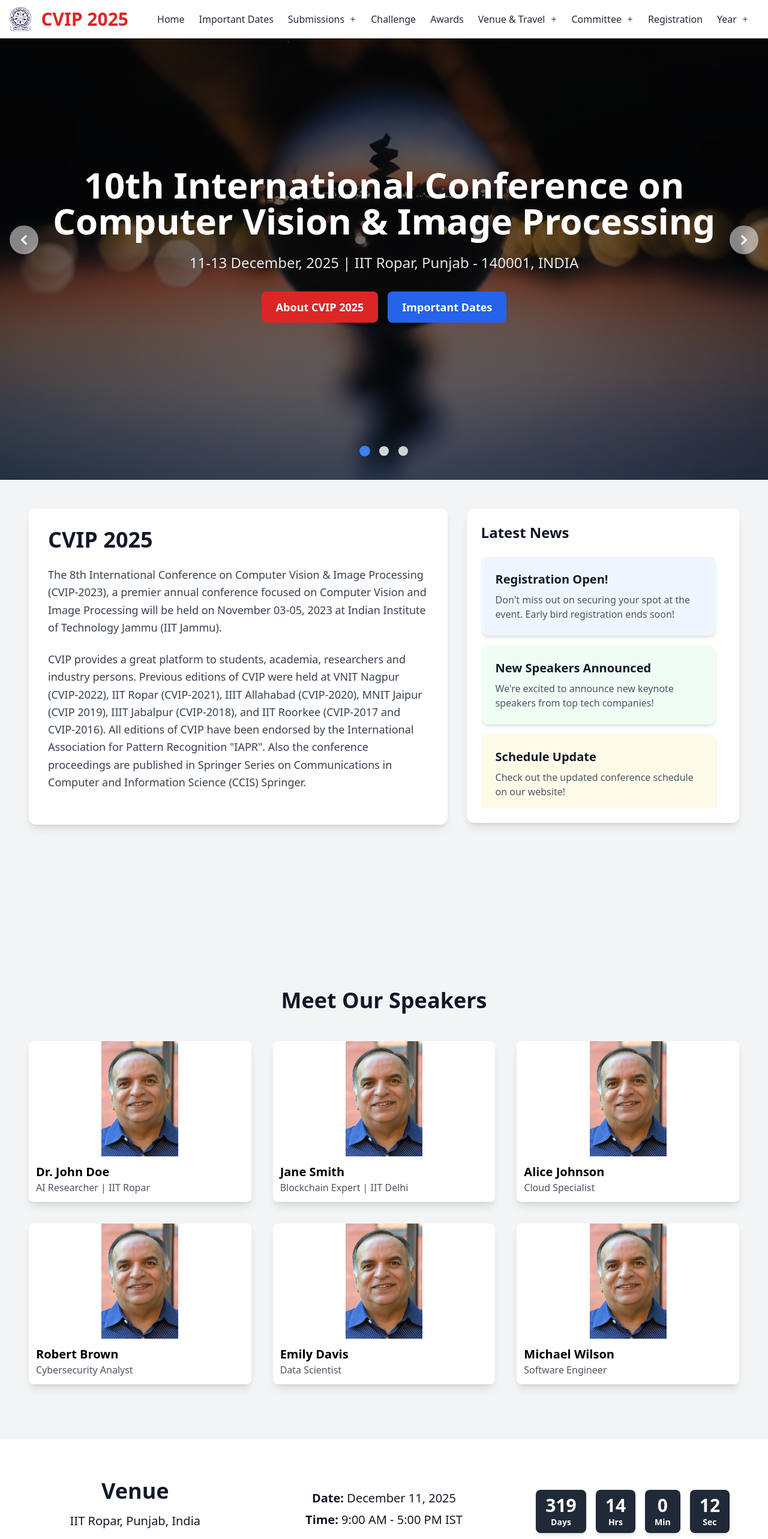
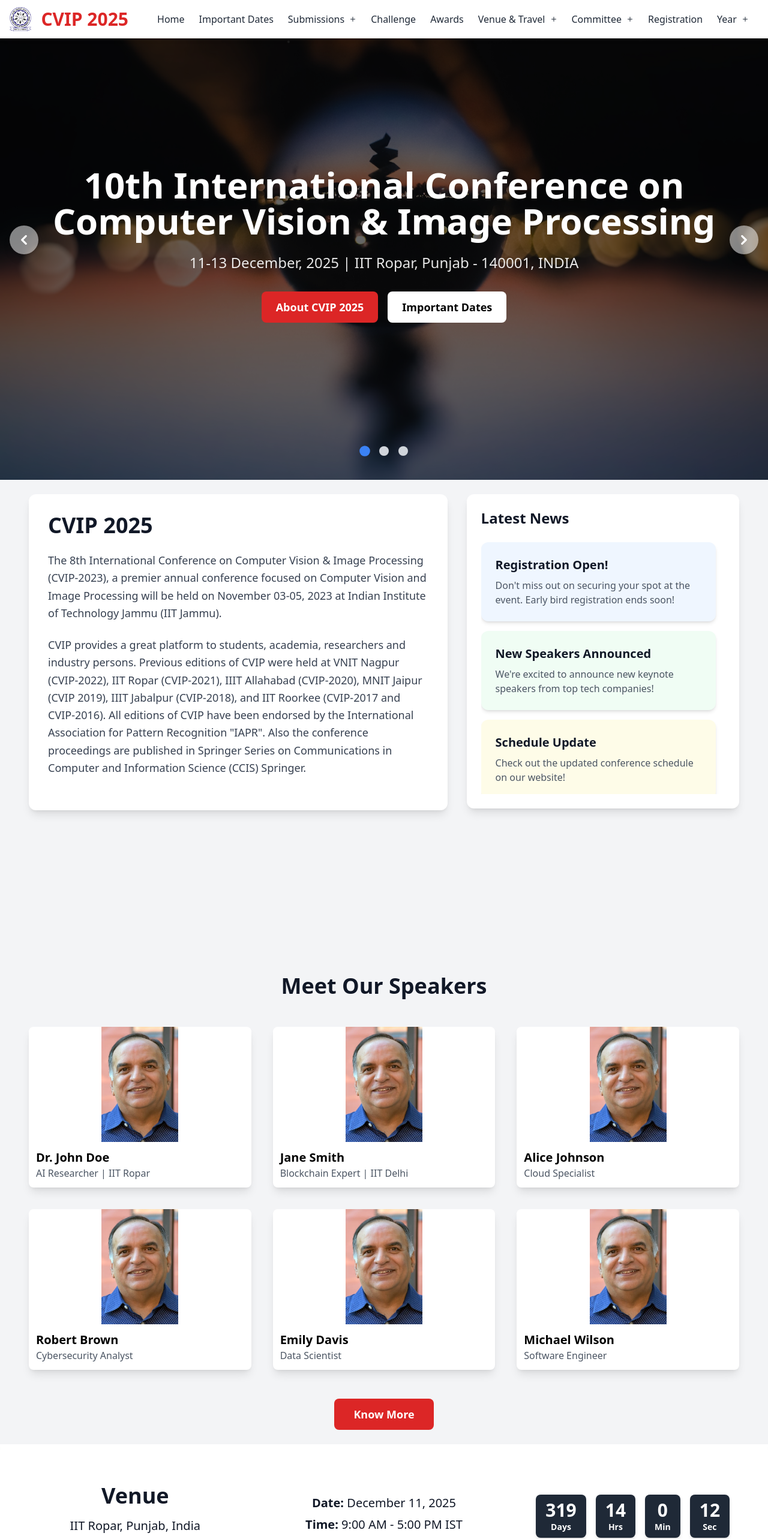
Before and after one commit to kushrm2803/cvip-2025, a Next.js app: page /home in a window 1280 px wide. Shown: the top 2566 px of the page at 60% size. Built offline with nearby package versions, Linux system fonts and the light colour scheme.

Commit message:
Slight Changes

```diff
--- a/components/home/ConferenceDetails.js
+++ b/components/home/ConferenceDetails.js
@@ -6,7 +6,7 @@ import NotificationsList from '@/components/home/NotificationsList';
 
 const ConferenceDetails = () => {
     return (
-      <div id="conference-about" className="min-h-screen bg-gray-100 py-12">
+      <div id="conference-about" className="min-h-screen bg-gray-100 py-6">
         <div className="max-w-7xl mx-auto px-6 lg:px-12">
           <div className="grid grid-cols-1 lg:grid-cols-5 gap-8 items-start">
             <div className="lg:col-span-3 w-full">
--- a/components/home/SpeakerSection.js
+++ b/components/home/SpeakerSection.js
@@ -1,23 +1,56 @@
-"use client"
+"use client";
 
-import React from 'react';
-import { motion } from 'framer-motion';
-import MemberCard from '@/components/committee/MemberCard';
+import React from "react";
+import { motion } from "framer-motion";
+import MemberCard from "@/components/committee/MemberCard";
+import Link from "next/link";
 
 const speakersData = [
-  { id: 1, name: 'Dr. John Doe', role: 'AI Researcher | IIT Ropar', image: '/committee/rajeev-ahuja.jpeg' },
-  { id: 2, name: 'Jane Smith', role: 'Blockchain Expert | IIT Delhi', image: '/committee/rajeev-ahuja.jpeg' },
-  { id: 3, name: 'Alice Johnson', role: 'Cloud Specialist', image: '/committee/rajeev-ahuja.jpeg' },
-  { id: 4, name: 'Robert Brown', role: 'Cybersecurity Analyst', image: '/committee/rajeev-ahuja.jpeg' },
-  { id: 5, name: 'Emily Davis', role: 'Data Scientist', image: '/committee/rajeev-ahuja.jpeg' },
-  { id: 6, name: 'Michael Wilson', role: 'Software Engineer', image: '/committee/rajeev-ahuja.jpeg' },
+  {
+    id: 1,
+    name: "Dr. John Doe",
+    role: "AI Researcher | IIT Ropar",
+    image: "/committee/rajeev-ahuja.jpeg",
+  },
+  {
+    id: 2,
+    name: "Jane Smith",
+    role: "Blockchain Expert | IIT Delhi",
+    image: "/committee/rajeev-ahuja.jpeg",
+  },
+  {
+    id: 3,
+    name: "Alice Johnson",
+    role: "Cloud Specialist",
+    image: "/committee/rajeev-ahuja.jpeg",
+  },
+  {
+    id: 4,
+    name: "Robert Brown",
+    role: "Cybersecurity Analyst",
+    image: "/committee/rajeev-ahuja.jpeg",
+  },
+  {
+    id: 5,
+    name: "Emily Davis",
+    role: "Data Scientist",
+    image: "/committee/rajeev-ahuja.jpeg",
+  },
+  {
+    id: 6,
+    name: "Michael Wilson",
+    role: "Software Engineer",
+    image: "/committee/rajeev-ahuja.jpeg",
+  },
 ];
 
 const SpeakersSection = () => {
   return (
-    <div className=" min-h-screen bg-gray-100 py-12">
+    <div className="min-h-screen bg-gray-100 py-6">
       <div className="max-w-7xl mx-auto px-6 lg:px-12">
-        <h2 className="text-4xl font-bold text-center text-gray-900 mb-12">Meet Our Speakers</h2>
+        <h2 className="text-4xl font-bold text-center text-gray-900 mb-12">
+          Meet Our Speakers
+        </h2>
         <motion.div
           className="grid grid-cols-1 sm:grid-cols-2 md:grid-cols-3 gap-9"
           initial={{ opacity: 0 }}
@@ -32,10 +65,21 @@ const SpeakersSection = () => {
               viewport={{ once: true }}
               transition={{ duration: 0.5 }}
             >
-              <MemberCard name={speaker.name} role={speaker.role} image={speaker.image} />
+              <MemberCard
+                name={speaker.name}
+                role={speaker.role}
+                image={speaker.image}
+              />
             </motion.div>
           ))}
         </motion.div>
+        <div className="mt-12 text-center">
+          <Link href="/speakers">
+            <button className="bg-red-600 text-white px-8 py-3 rounded-lg text-lg font-semibold transition-all duration-300 hover:bg-red-500">
+              Know More
+            </button>
+          </Link>
+        </div>
       </div>
     </div>
   );
--- a/components/home/carousel/Carousel.js
+++ b/components/home/carousel/Carousel.js
@@ -1,7 +1,7 @@
 "use client";
 
 import { useState, useEffect } from "react";
-import { useRouter } from 'next/router';
+import Link from "next/link";
 import CarouselItem from "./CarouselItem";
 import ScrollButton from "./ScrollButton";
 
@@ -21,11 +21,14 @@ const Carousel = () => {
             11-13 December, 2025 | IIT Ropar, Punjab - 140001, INDIA
           </p>
           <div className="flex gap-4">
-          <ScrollButton targetId="conference-about">About CVIP 2025</ScrollButton>
-          <button onClick={() => router.push('/imp-dates')}
-className="bg-blue-600 text-white px-6 py-3 rounded-lg text-lg font-semibold transition-all duration-300 hover:bg-blue-500">
-      Important Dates
-    </button>
+            <ScrollButton targetId="conference-about">
+              About CVIP 2025
+            </ScrollButton>
+            <Link href="/imp-dates" passHref>
+              <button className="bg-white text-black px-6 py-3 rounded-lg text-lg font-semibold transition-all duration-300 hover:bg-grey">
+                Important Dates
+              </button>
+            </Link>
           </div>
         </div>
       ),
@@ -51,7 +54,6 @@ className="bg-blue-600 text-white px-6 py-3 rounded-lg text-lg font-semibold tra
     }, delay);
     return () => clearTimeout(interval);
   }, [currentSlide]);
-
 
   return (
     <div className="relative w-full h-screen overflow-hidden">
```
